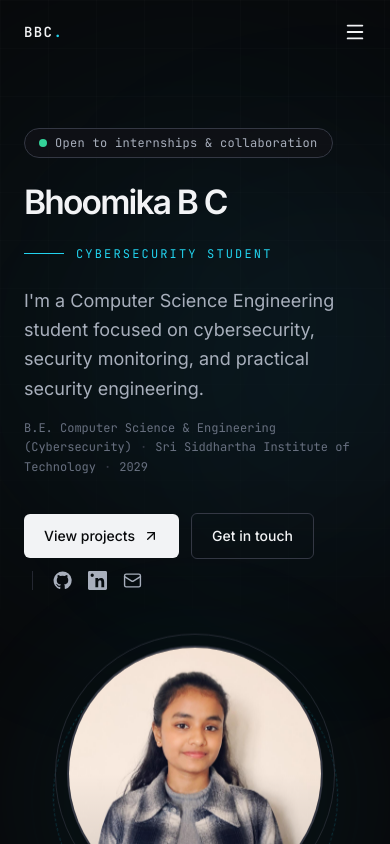
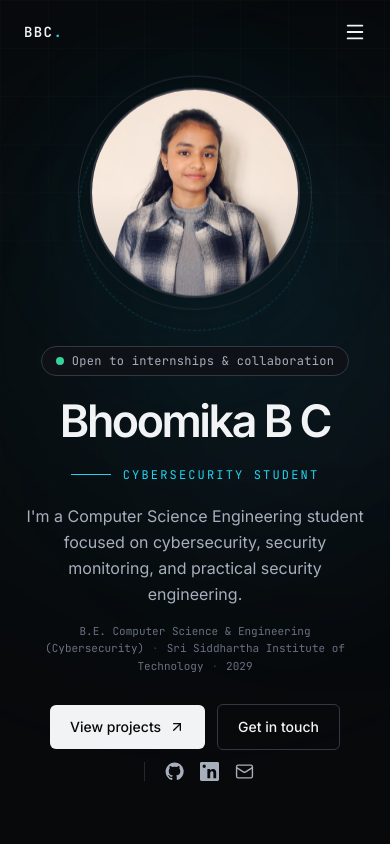
Before and after one commit to bhoomikagowda518-ops/cybersecurity-portfolio, a Next.js app: page / in a window 390 px wide. Shown: the top 844 px of the page. Built offline with nearby package versions, Linux system fonts and the light colour scheme.

Commit message:
Improve responsive hero layout

```diff
--- a/components/hero.tsx
+++ b/components/hero.tsx
@@ -34,7 +34,7 @@ export default function Hero() {
   return (
     <section
       id="home"
-      className="relative isolate overflow-hidden pt-32 pb-20 sm:pt-40 sm:pb-28"
+      className="relative isolate overflow-hidden pt-24 pb-16 sm:pt-40 sm:pb-28"
     >
       {/* Background */}
       <div className="pointer-events-none absolute inset-0 -z-10">
@@ -46,13 +46,56 @@ export default function Hero() {
       </div>
 
       <div className="mx-auto max-w-6xl px-6">
-        <div className="grid items-center gap-16 lg:grid-cols-[1.15fr_0.85fr] lg:gap-20">
+        <div className="grid items-center gap-10 sm:gap-16 lg:grid-cols-[1.15fr_0.85fr] lg:gap-20">
 
-          {/* LEFT */}
-          <div className="animate-fade-up">
+          {/* =====================================================
+              PHOTO
+              Mobile: appears first
+              Desktop: appears on the right
+             ===================================================== */}
+          <div
+            className="order-1 relative flex justify-center lg:order-2 lg:justify-end animate-fade-up"
+            style={{ animationDelay: '180ms' }}
+          >
+            {/* Decorative glow */}
+            <div className="absolute h-56 w-56 animate-photo-glow rounded-full bg-[var(--accent-cyan)]/10 blur-3xl sm:h-96 sm:w-96" />
+
+            {/* Rotating ring */}
+            <div className="absolute h-[235px] w-[235px] animate-spin-slow rounded-full border border-dashed border-[var(--accent-cyan)]/20 sm:h-[390px] sm:w-[390px]" />
+
+            {/* Photo */}
+            <div className="relative animate-photo-float">
+
+              {/* Outer border */}
+              <div className="absolute -inset-3 rounded-full border border-[var(--border-strong)] opacity-70" />
+
+              {/* Image container */}
+              <div className="relative h-[210px] w-[210px] overflow-hidden rounded-full border-2 border-[var(--border-strong)] bg-[var(--panel)] shadow-2xl shadow-black/20 sm:h-80 sm:w-80">
+
+                <Image
+                  src="/profile.jpg"
+                  alt="Bhoomika B C"
+                  fill
+                  priority
+                  className="object-cover"
+                  sizes="(max-width: 640px) 210px, 320px"
+                />
+
+                {/* Subtle overlay */}
+                <div className="pointer-events-none absolute inset-0 rounded-full bg-gradient-to-t from-black/15 via-transparent to-transparent" />
+              </div>
+            </div>
+          </div>
+
+          {/* =====================================================
+              LEFT / MAIN CONTENT
+              Mobile: appears after photo
+              Desktop: appears on the left
+             ===================================================== */}
+          <div className="order-2 text-center lg:order-1 lg:text-left animate-fade-up">
 
             {/* Status */}
-            <div className="mb-7 inline-flex items-center gap-2 rounded-full border border-[var(--border-strong)] bg-[var(--panel)]/80 px-3.5 py-1.5 backdrop-blur">
+            <div className="mb-6 inline-flex items-center gap-2 rounded-full border border-[var(--border-strong)] bg-[var(--panel)]/80 px-3.5 py-1.5 backdrop-blur sm:mb-7">
               <span className="relative flex h-2 w-2">
                 <span className="absolute inline-flex h-full w-full animate-ping rounded-full bg-[var(--status)] opacity-60" />
                 <span className="relative inline-flex h-2 w-2 rounded-full bg-[var(--status)]" />
@@ -64,12 +107,12 @@ export default function Hero() {
             </div>
 
             {/* Name */}
-            <h1 className="whitespace-nowrap text-[clamp(2.1rem,7vw,6.4rem)] font-semibold leading-[0.95] tracking-[-0.055em] text-[var(--text)]">
+            <h1 className="text-[clamp(2.8rem,10vw,6.4rem)] font-semibold leading-[0.95] tracking-[-0.055em] text-[var(--text)] sm:text-[clamp(3rem,7vw,6.4rem)]">
               {SITE.name}
             </h1>
 
             {/* Role */}
-            <div className="mt-7 flex items-center gap-3">
+            <div className="mt-6 flex items-center justify-center gap-3 lg:justify-start sm:mt-7">
               <span className="h-px w-10 bg-[var(--accent-cyan)]" />
 
               <span className="font-mono-brand text-xs uppercase tracking-[0.18em] text-[var(--accent-cyan)]">
@@ -78,14 +121,14 @@ export default function Hero() {
             </div>
 
             {/* Description */}
-            <p className="mt-6 max-w-2xl text-lg leading-relaxed text-[var(--text-muted)] sm:text-xl">
+            <p className="mx-auto mt-5 max-w-2xl text-base leading-relaxed text-[var(--text-muted)] sm:mt-6 sm:text-xl lg:mx-0">
               I&apos;m a Computer Science Engineering student focused on
               cybersecurity, security monitoring, and practical security
               engineering.
             </p>
 
             {/* Education line */}
-            <p className="mt-4 max-w-2xl font-mono-brand text-xs leading-relaxed text-[var(--text-faint)] sm:text-sm">
+            <p className="mx-auto mt-4 max-w-2xl font-mono-brand text-[11px] leading-relaxed text-[var(--text-faint)] sm:text-sm lg:mx-0">
               B.E. Computer Science & Engineering (Cybersecurity)
               <span className="mx-2 text-[var(--border-strong)]">·</span>
               Sri Siddhartha Institute of Technology
@@ -93,9 +136,10 @@ export default function Hero() {
               2029
             </p>
 
-            {/* Buttons */}
-            <div className="mt-9 flex flex-wrap items-center gap-3">
+            {/* Buttons + Socials */}
+            <div className="mt-7 flex flex-wrap items-center justify-center gap-3 sm:mt-9 lg:justify-start">
 
+              {/* View projects */}
               <a
                 href="#projects"
                 className="group inline-flex items-center gap-2 rounded-md bg-[var(--text)] px-5 py-3 text-sm font-medium text-[var(--bg)] transition-all duration-300 hover:-translate-y-0.5 hover:bg-[var(--accent-cyan)]"
@@ -108,6 +152,7 @@ export default function Hero() {
                 />
               </a>
 
+              {/* Contact */}
               <a
                 href="#contact"
                 className="inline-flex items-center rounded-md border border-[var(--border-strong)] px-5 py-3 text-sm font-medium text-[var(--text)] transition-all duration-300 hover:-translate-y-0.5 hover:border-[var(--accent-cyan)] hover:text-[var(--accent-cyan)]"
@@ -118,6 +163,7 @@ export default function Hero() {
               {/* Socials */}
               <div className="ml-2 flex items-center gap-4 border-l border-[var(--border)] pl-5">
 
+                {/* GitHub */}
                 <a
                   href={LINKS.github}
                   target="_blank"
@@ -128,6 +174,7 @@ export default function Hero() {
                   <GithubIcon />
                 </a>
 
+                {/* LinkedIn */}
                 <a
                   href={LINKS.linkedin}
                   target="_blank"
@@ -138,6 +185,7 @@ export default function Hero() {
                   <LinkedinIcon />
                 </a>
 
+                {/* Email */}
                 <a
                   href={`mailto:${LINKS.email}`}
                   aria-label="Email"
@@ -149,42 +197,6 @@ export default function Hero() {
               </div>
             </div>
           </div>
-
-          {/* RIGHT - PHOTO */}
-          <div
-            className="relative flex justify-center lg:justify-end animate-fade-up"
-            style={{ animationDelay: '180ms' }}
-          >
-
-            {/* Decorative glow */}
-            <div className="absolute h-72 w-72 animate-photo-glow rounded-full bg-[var(--accent-cyan)]/10 blur-3xl sm:h-96 sm:w-96" />
-
-            {/* Rotating ring */}
-            <div className="absolute h-[285px] w-[285px] animate-spin-slow rounded-full border border-dashed border-[var(--accent-cyan)]/20 sm:h-[390px] sm:w-[390px]" />
-
-            {/* Photo container */}
-            <div className="relative animate-photo-float">
-
-              <div className="absolute -inset-3 rounded-full border border-[var(--border-strong)] opacity-70" />
-
-              <div className="relative h-64 w-64 overflow-hidden rounded-full border-2 border-[var(--border-strong)] bg-[var(--panel)] shadow-2xl shadow-black/20 sm:h-80 sm:w-80">
-
-                <Image
-                  src="/profile.jpg"
-                  alt="Bhoomika B C"
-                  fill
-                  priority
-                  className="object-cover"
-                  sizes="(max-width: 640px) 256px, 320px"
-                />
-
-                {/* subtle overlay */}
-                <div className="pointer-events-none absolute inset-0 rounded-full bg-gradient-to-t from-black/15 via-transparent to-transparent" />
-              </div>
-
-            </div>
-
-          </div>
         </div>
       </div>
     </section>
```
